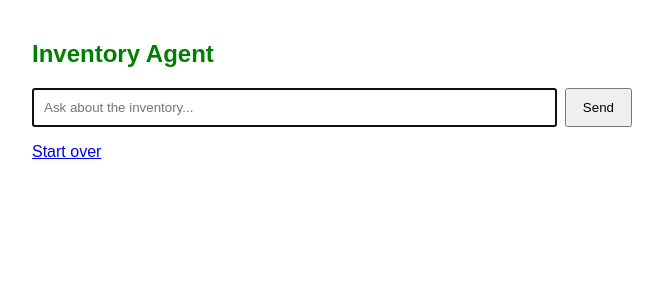
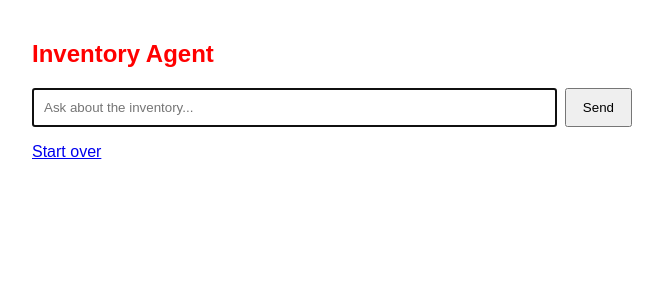
Before and after one commit to hsn-28/eece430-lab6, a Django app: page / in a window 1280 px wide. Shown: the top 300 px of the page, without its empty margins (308-971 px from the left). Run offline with Django 5.2, Linux system fonts and the light colour scheme.

Commit message:
Change heading color and add runner steps

```diff
--- a/chat/templates/chat.html
+++ b/chat/templates/chat.html
@@ -14,7 +14,7 @@
 </head>
 <body>
 
-<h2 style="color: green;">Inventory Agent</h2>
+<h2 style="color: red;">Inventory Agent</h2>
 
 {% for message in history %}
     <div class="msg {{ message.role }}">{{ message.text }}</div>
```
Also changed, not shown: README.md.
